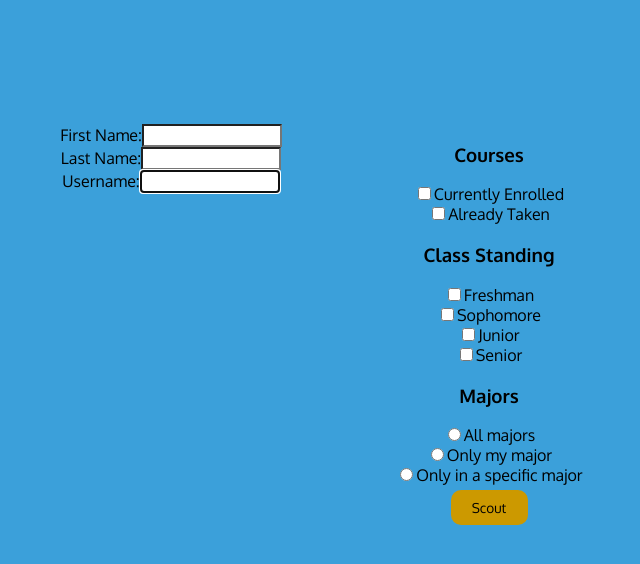
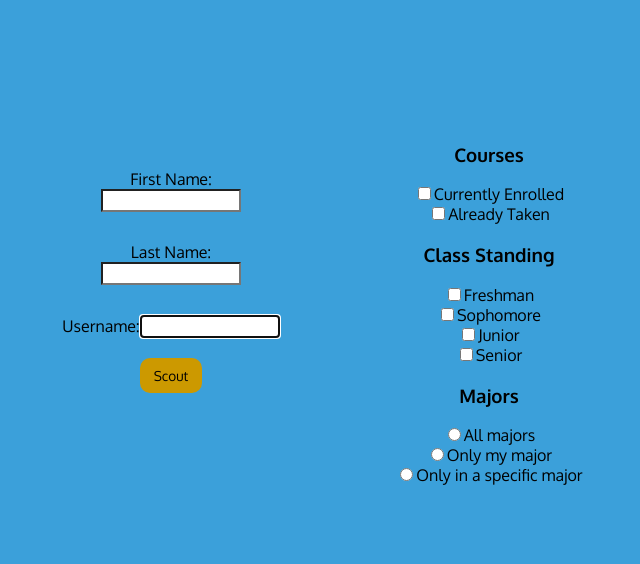
Before and after one commit to tlam6297/BoilerScout, a React (Create React App) app in the folder src/frontend/boilerscout/: page /advanced-filters in a window 1280 px wide. Shown: the top 564 px of the page, without its empty margins (310-950 px from the left). Built offline with nearby package versions, Linux system fonts and the light colour scheme; a web font is replaced by a local one.

Commit message:
Edit padding in advanced filters

```diff
--- a/src/frontend/boilerscout/src/AdvancedFilters.css
+++ b/src/frontend/boilerscout/src/AdvancedFilters.css
@@ -13,9 +13,14 @@
 .left {
     grid-column: 2;
     grid-row: 2 / 4;
+    padding: 30px;
 }
 
 .right {
     grid-column: 3;
     grid-row: 2 / 4;
 }
+
+.padding {
+    padding: 15px;
+}
--- a/src/frontend/boilerscout/src/AdvancedFilters.js
+++ b/src/frontend/boilerscout/src/AdvancedFilters.js
@@ -100,8 +100,8 @@ class AdvancedFilters extends Component {
   render() {
     return (
       <div className="AdvancedFilters">
-          <div className="Form" className="left">
-            <FormGroup controlId="firstName" bsSize="large">
+          <div className="Form" className="left" >
+            <FormGroup controlId="firstName" bsSize="large" className="padding">
               <ControlLabel>First Name:</ControlLabel>
               <FormControl
                 className="FormInput AFForm"
@@ -110,7 +110,7 @@ class AdvancedFilters extends Component {
                 onChange={this.handleChange}
               />
             </FormGroup>
-            <FormGroup controlId="lastName" bsSize="large">
+            <FormGroup controlId="lastName" bsSize="large" className="padding">
               <ControlLabel>Last Name:</ControlLabel>
               <FormControl
                 className="FormInput AFForm"
@@ -119,7 +119,7 @@ class AdvancedFilters extends Component {
                 onChange={this.handleChange}
               />
             </FormGroup>
-            <FormGroup controlId="username" bsSize="large">
+            <FormGroup controlId="username" bsSize="large" className="padding">
               <ControlLabel>Username:</ControlLabel>
               <FormControl
                 className="FormInput AFForm"
@@ -128,6 +128,13 @@ class AdvancedFilters extends Component {
                 onChange={this.handleChange}
               />
             </FormGroup>
+            <div className="button bottom">
+              <form onSubmit={this.handleSubmit}>
+                <Button type="submit">
+                  Scout
+                </Button>
+              </form>
+            </div>
           </div>
 
           <div className="right">
@@ -169,14 +176,6 @@ class AdvancedFilters extends Component {
                 </Radio>
               </FormGroup>
             </div>
-
-            <div className="button bottom">
-              <form onSubmit={this.handleSubmit}>
-                <Button type="submit">
-                  Scout
-                </Button>
-              </form>
-            </div>
           </div>
       </div>
     )
```
